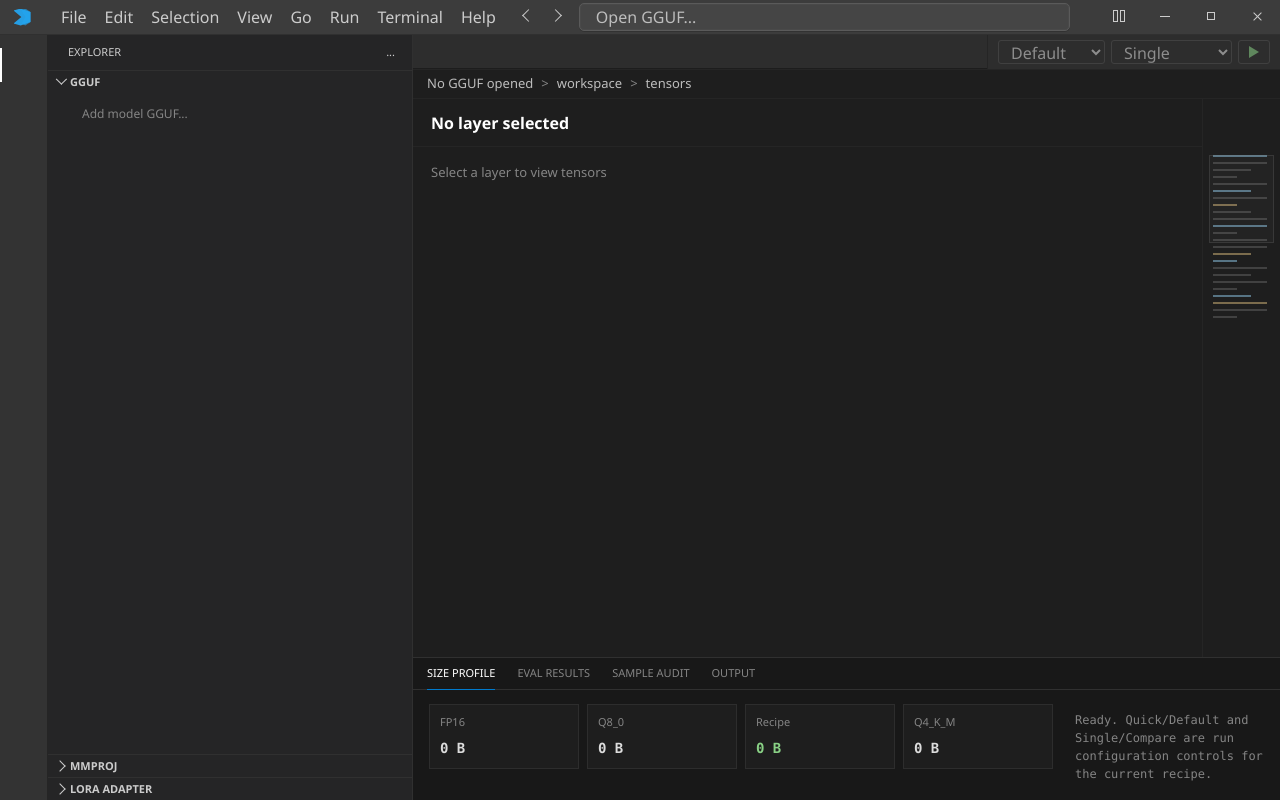
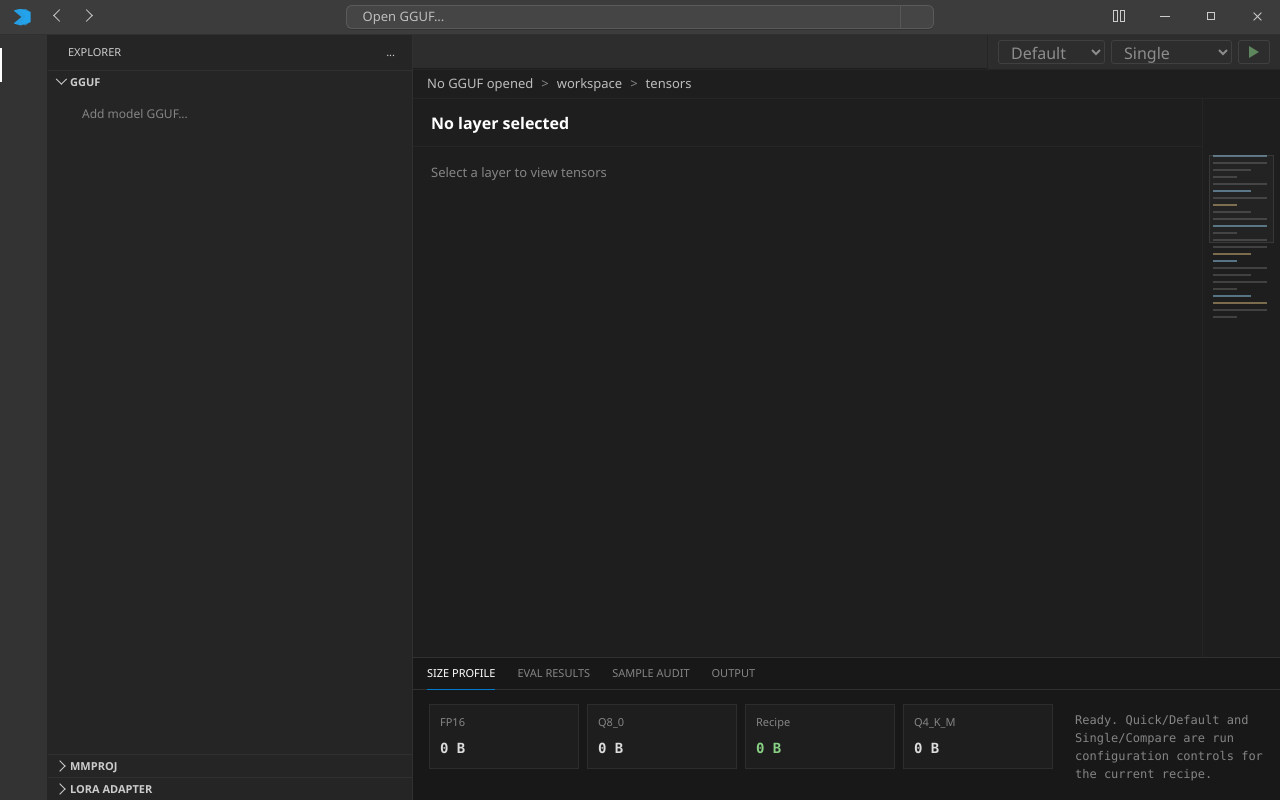
Before and after one commit to haowern98/model-quant, a React (Vite) app: page / in a window 1280 px wide. Built offline with nearby package versions, Linux system fonts and the light colour scheme; some icons are missing.

Commit message:
feat: refine titlebar command center

```diff
--- a/src/components/TitleBar.tsx
+++ b/src/components/TitleBar.tsx
@@ -1,3 +1,4 @@
+import { useState } from "react";
 import {
   closeWindow,
   minimizeWindow,
@@ -9,36 +10,20 @@
   onOpenModel: () => void;
 }
 
-const MENU_ITEMS = [
-  "File",
-  "Edit",
-  "Selection",
-  "View",
-  "Go",
-  "Run",
-  "Terminal",
-  "Help",
-];
-
 function modelLabel(modelPath: string | null): string {
   if (!modelPath) return "Open GGUF...";
   return modelPath.split(/[\\/]/).pop() ?? modelPath;
 }
 
 export function TitleBar({ modelPath, onOpenModel }: TitleBarProps) {
+  const [commandMenuOpen, setCommandMenuOpen] = useState(false);
+
   return (
     <header className="titlebar">
+      <div className="titlebar-left">
         <div className="app-mark" aria-label="Model Surgery">
           <span className="vscode-mark" aria-hidden="true" />
         </div>
-
-      <nav className="menu" aria-label="Application menu">
-        {MENU_ITEMS.map((item) => (
-          <button key={item} type="button" aria-label={item}>
-            {item}
-          </button>
-        ))}
-      </nav>
 
         <div className="nav-buttons" aria-label="Navigation">
           <button type="button" aria-label="Back">
@@ -48,7 +33,9 @@
             <span className="codicon arrow-right" aria-hidden="true" />
           </button>
         </div>
+      </div>
 
+      <div className="command-center-group">
         <button
           type="button"
           className="command-center"
@@ -57,7 +44,32 @@
         >
           <span className="command-title">{modelLabel(modelPath)}</span>
         </button>
+        <button
+          type="button"
+          className="command-center-dropdown"
+          aria-label="Command center menu"
+          aria-expanded={commandMenuOpen}
+          onClick={() => setCommandMenuOpen((open) => !open)}
+        >
+          <span className="codicon codicon-chevron-down" aria-hidden="true" />
+        </button>
+        {commandMenuOpen && (
+          <div className="command-center-menu" role="menu">
+            <button
+              type="button"
+              role="menuitem"
+              onClick={() => {
+                setCommandMenuOpen(false);
+                onOpenModel();
+              }}
+            >
+              Open model GGUF...
+            </button>
+          </div>
+        )}
+      </div>
 
+      <div className="titlebar-right">
         <div className="title-drag-fill" data-tauri-drag-region />
 
         <div className="title-actions" aria-label="Window controls">
@@ -86,6 +98,7 @@
             <span className="window-close" aria-hidden="true" />
           </button>
         </div>
+      </div>
     </header>
   );
 }
--- a/src/index.css
+++ b/src/index.css
@@ -184,14 +184,34 @@
 }
 
 .titlebar {
-  display: flex;
+  width: 100%;
+  min-width: 0;
+  display: grid;
+  grid-template-columns: minmax(0, 1fr) auto minmax(0, 1fr);
   align-items: center;
-  gap: 8px;
+  column-gap: 8px;
   height: 35px;
+  position: relative;
   background: var(--vscode-title);
   color: #d4d4d4;
   border-bottom: 1px solid var(--vscode-border-soft);
   user-select: none;
+}
+
+.titlebar-left,
+.titlebar-right {
+  min-width: 0;
+  height: 100%;
+  display: flex;
+  align-items: center;
+}
+
+.titlebar-left {
+  overflow: hidden;
+}
+
+.titlebar-right {
+  justify-content: flex-end;
 }
 
 .app-mark {
@@ -235,7 +255,9 @@
   display: flex;
   align-items: center;
   height: 100%;
-  flex: 0 0 auto;
+  min-width: 0;
+  overflow: hidden;
+  flex: 1 1 auto;
 }
 
 .menu button,
@@ -260,7 +282,6 @@
 }
 
 .nav-buttons {
-  margin-left: auto;
   display: flex;
   align-items: center;
   gap: 2px;
@@ -274,37 +295,101 @@
   border-radius: 4px;
 }
 
-.command-center {
-  height: 28px;
-  min-width: 420px;
-  max-width: 560px;
-  flex: 0 1 46vw;
+.command-center-group {
+  position: relative;
+  width: min(46vw, 840px);
+  min-width: 0;
+  max-width: 840px;
+  height: 24px;
+  display: flex;
+  z-index: 2;
+}
+
+.command-center,
+.command-center-dropdown {
+  height: 24px;
   border: 1px solid #5a5a5a;
-  border-radius: 5px;
   background: #454545;
   color: #bdbdbd;
+  cursor: pointer;
+}
+
+.command-center {
+  min-width: 0;
+  flex: 1 1 auto;
+  border-right: 0;
+  border-radius: 6px 0 0 6px;
   display: flex;
   align-items: center;
   padding: 0 16px;
-  cursor: pointer;
+  text-align: left;
+}
+
+.command-center-dropdown {
+  width: 34px;
+  flex: 0 0 34px;
+  border-radius: 0 6px 6px 0;
+  display: grid;
+  place-items: center;
+  padding: 0;
+  border-left-color: rgba(255, 255, 255, 0.1);
+}
+
+.command-center-group {
   box-shadow:
     inset 0 0 0 1px rgba(255, 255, 255, 0.025),
     0 1px 0 rgba(0, 0, 0, 0.16);
+  border-radius: 6px;
 }
 
-.command-center:hover {
+.command-center:hover,
+.command-center-dropdown:hover {
   background: #4a4a4a;
 }
 
-.command-center:focus {
+.command-center-group:focus-within {
   outline: 1px solid var(--vscode-blue);
-  outline-offset: -1px;
+  outline-offset: 0;
 }
 
 .command-title {
+  font-size: 13px;
   overflow: hidden;
   text-overflow: ellipsis;
   white-space: nowrap;
+}
+
+.command-center-dropdown .codicon {
+  font-size: 14px;
+}
+
+.command-center-menu {
+  position: absolute;
+  right: 0;
+  top: calc(100% + 4px);
+  width: 220px;
+  padding: 4px;
+  border: 1px solid #454545;
+  border-radius: 4px;
+  background: #252526;
+  box-shadow: 0 4px 12px rgba(0, 0, 0, 0.45);
+}
+
+.command-center-menu button {
+  width: 100%;
+  height: 26px;
+  border: 0;
+  border-radius: 2px;
+  background: transparent;
+  color: #cccccc;
+  padding: 0 8px;
+  text-align: left;
+  cursor: pointer;
+}
+
+.command-center-menu button:hover {
+  background: #04395e;
+  color: #ffffff;
 }
 
 .title-drag-fill {
@@ -1277,7 +1362,11 @@
   }
 
   .command-center {
-    min-width: 220px;
+    min-width: 0;
+  }
+
+  .command-center-group {
+    width: min(42vw, 460px);
   }
 
   .menu button:nth-last-child(-n + 3) {
```
Also changed, not shown: 1 other file (tests, documents, lock files or other folders). Lines whose indentation alone changed are shown as unchanged.
